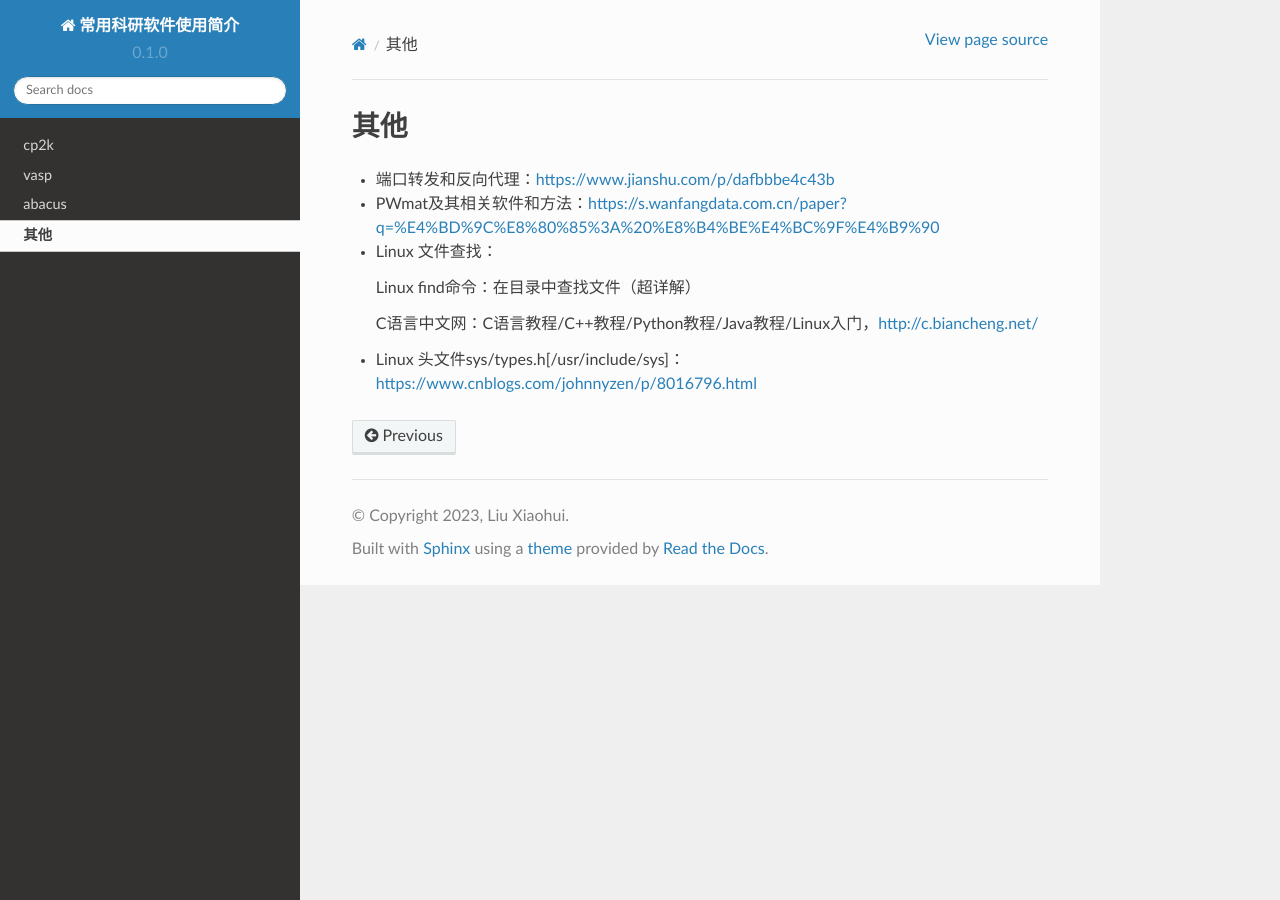
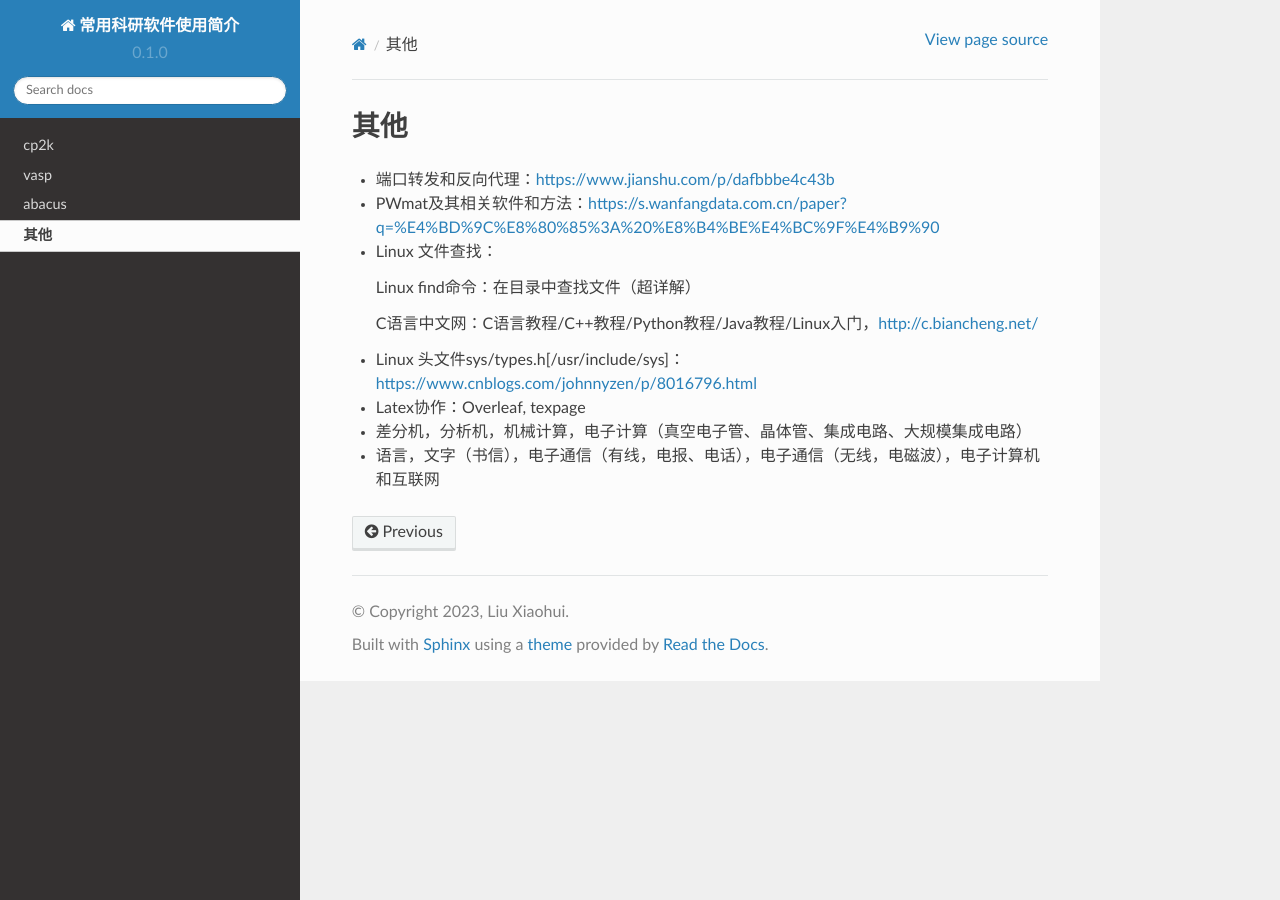
Before and after one commit to LiuXiaohui123321/software-documents, a Sphinx documentation site: the page built from docs/source/others.rst, in a window 1280 px wide. Built offline with Sphinx 7.4.7 and the Read the Docs theme 2.0.0, drawn with Linux system fonts in a browser that asks for light colours.

Commit message:
Update others.rst

```diff
--- a/docs/source/others.rst
+++ b/docs/source/others.rst
@@ -10,3 +10,6 @@
   C语言中文网：C语言教程/C++教程/Python教程/Java教程/Linux入门，http://c.biancheng.net/
 
 - Linux 头文件sys/types.h[/usr/include/sys]：https://www.cnblogs.com/johnnyzen/p/8016796.html
+- Latex协作：Overleaf, texpage
+- 差分机，分析机，机械计算，电子计算（真空电子管、晶体管、集成电路、大规模集成电路）
+- 语言，文字（书信），电子通信（有线，电报、电话），电子通信（无线，电磁波），电子计算机和互联网
```
